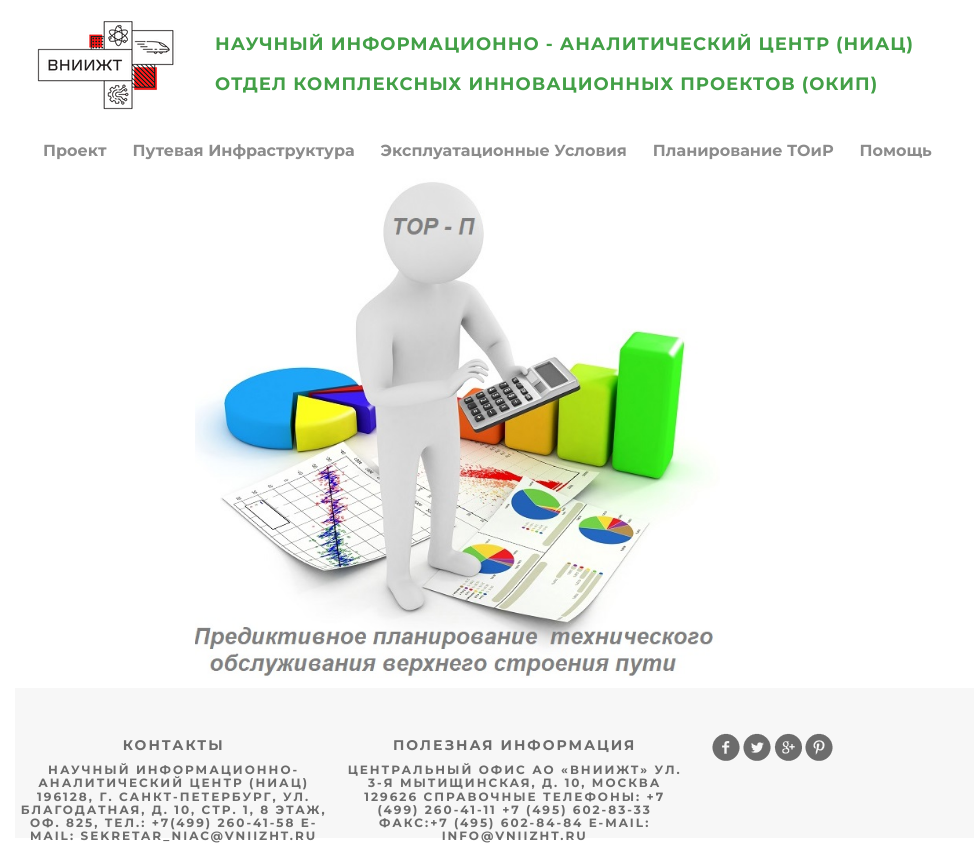
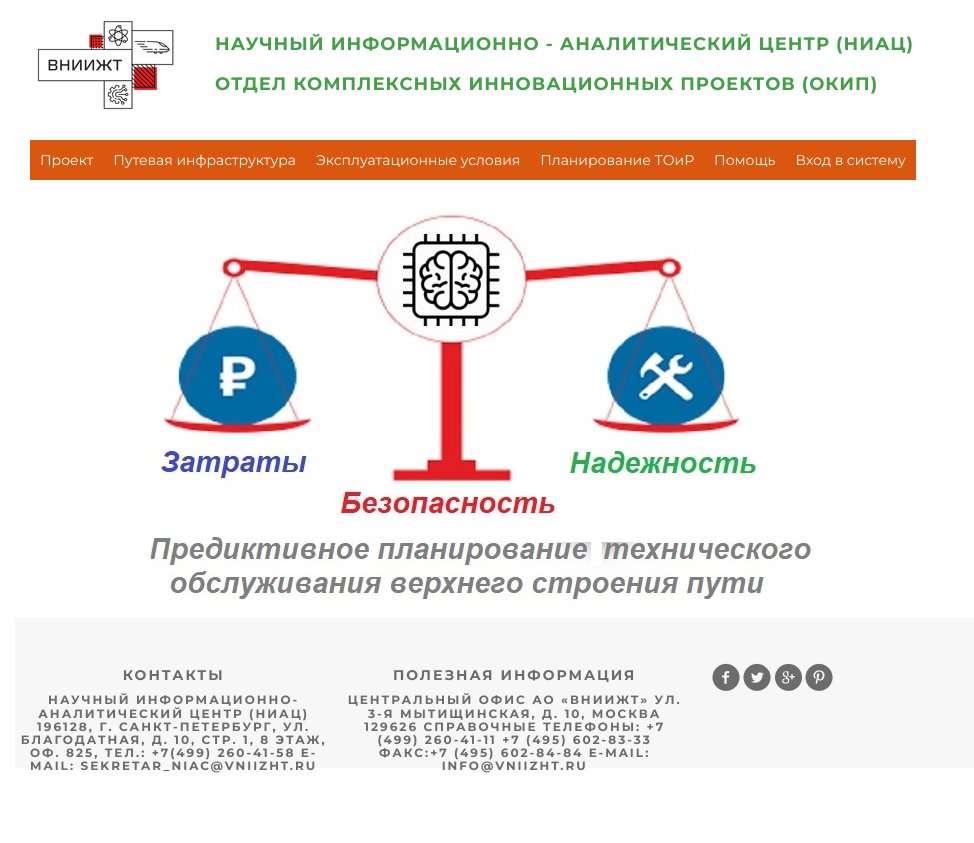
Before and after one commit to cheef78/Neiroexpert, a Django app: page / in a window 1280 px wide. Shown: the whole page, without its empty margins (0-974 px from the left). After the commit the page ends 773 px from the top, so only its background shows below. Run offline with Django 3.2, Linux system fonts and the light colour scheme; some libraries are stand-ins or nearby versions.

Commit message:
работа с меню

```diff
--- a/Neiroexpert_WEb/mainapp/templates/mainapp/index.html
+++ b/Neiroexpert_WEb/mainapp/templates/mainapp/index.html
@@ -25,14 +25,51 @@
 				Отдел комплексных инновационных проектов (ОКИП)
 			</span>
 		</div>
-		<ul class="menu" style = "margin-left:15px; margin-top:-90px;" >
-			<li><a href="#" > проект</a></li>
-			<li><a href="#">путевая инфраструктура</a></li>
-			<li><a href="#">эксплуатационные условия</a></li>
-			<li><a href="#">планирование ТОиР</a></li>
-			<li><a href="#">Помощь</a></li>
+		<ul class="mmenuu" style = "margin-left:15px; margin-top:-90px;" >
+			<li><a href="#" > Проект</a>
+				<ul class="ssubmenuu">
+					<li><a href="#">Создать новый проект</a></li>
+			        <li><a href="#">Загрузить существующий проект</a></li>
+			    </ul>
+			</li>
+			<li><a href="#">Путевая инфраструктура</a>
+				<ul class="ssubmenuu">
+					<li><a href="#">Характристики плана/профиля пути</a></li>
+			        <li><a href="#">Характеристики верхнего строения пути</a></li>
+					<li><a href="#">Загрузка характеристик из баз данных (ЕК АСУ И итп)</a></li>
+			    </ul>
+			</li>
+			<li><a href="#">Эксплуатационные условия</a>
+			    <ul class="ssubmenuu">
+					<li><a href="#">Данные подвижного состава</a></li>
+			        <li><a href="#">Характеристики вагонопотока</a></li>
+					<li><a href="#">Характеристики поездопотока</a></li>
+					<li><a href="#">Климатические характеристики</a></li>
+			    </ul>
+			</li>
+			<li><a href="#">Планирование ТОиР</a>
+				<ul class="ssubmenuu">
+					<li><a href="#">Нагруженность пути</a>
+						<ul class="ssubmenuu">
+							<li><a href="#">Расчет в программном комплексе ВЭИП</a></li>
+							<li><a href="#">Расчет по нейросетевым моделям</a></li>
+							<li><a href="#">Загрузка данных натурных измерений</a></li>
+						</ul>
+					</li>
+			        <li><a href="#">Технико-экономические критерии</a></li>
+					<li><a href="#">Планирование схемы ТОиР</a></li>
+				</ul>
+			</li>
+			<li><a href="#">Помощь</a>
+				<ul class="ssubmenuu">
+					<li><a href="#">Об программе</a></li>
+			        <li><a href="#">Обратиться к разработчику</a></li>
+					<li><a href="#">Часто задаваемые вопросы</a></li>
+				</ul>
+			</li>
+			<li><a href="#">Вход в систему</a></li>
 		</ul>
-		<img src ="/static/img/toir4.jpg" alt="альтернативный текст" style = "margin-top:15px; width:500 px; height: 500px; margin-left:180px; ">
+		<img src ="/static/img/toir5.jpg" alt="альтернативный текст" style = "margin-top:25px;  margin-left:120px; ">
 		<br>
 		<div class="footer">
 			<div class="text-footer">
--- a/Neiroexpert_WEb/static/css/style.css
+++ b/Neiroexpert_WEb/static/css/style.css
@@ -646,6 +646,7 @@ html, body {
 	list-style-type: none;
 	margin-top: 10px;
 	float: none;
+	display: block;
 }
 .menu li {
 	float: left;
@@ -1709,3 +1748,82 @@ td:first-child {
 .category_record.not_active {
 	opacity: 0.5;
 }
+
+
+ul {
+    /* Убираю маркеры у списка*/
+    list-style: none;
+    /* Делаю элементы блочными. */
+    display: block;
+    /* Убираю отступы. */
+    margin:0px;
+    /* Убираю еще отступы! */
+    padding:0px;
+}
+
+ul:after {
+    /* Делаю элементы блочными. */
+    display: block;
+    /* Убираю выравнивание. */
+    float: none;
+    content: ' ';
+    clear: both;
+}
+ul.mmenuu > li {
+    /* Задаю выравнивание и позиционирование. */
+    float: left;
+    /* Считаем координаты относительно исходного места*/
+    position: relative;
+}
+ul.mmenuu > li > a {
+    /* Делаю элементы блочными: */
+    display: block;
+    /* Задаю белый цвет. */
+    color: #fff;
+    /* Задаю отступ 10px. */
+    padding: 10px;
+    /* Убираю форматирование*/
+    text-decoration: none;
+    /* Задаю цвет. */
+    background-color: #da570f;
+}
+ul.mmenuu > li > a:hover {
+    /* Задаю цвет при наведении. */
+    background-color: #eb9316;
+}
+ul.ssubmenuu {
+    position: absolute;
+    width: 240px;
+    top: 37px;
+    left:0px;
+    /* Делаю субменю скрытыми. */
+    display: none;
+    /* Цвет — белый. */
+    background-color: white;
+}
+ul.ssubmenuu > li {
+    /* Блочное расположение элементов*/
+    display: block;
+}
+ul.ssubmenuu > li > a {
+    /* Делаю элементы блочными. */
+    display: block;
+    /* Убираю форматирование*/
+    text-decoration: none;
+    /* Задаю отступ. */
+    padding: 10px;
+    /* Задаю цвет. */
+    color: #ffffff;
+    /* Еще цвет. */
+    background-color: #da570f;
+}
+ul.ssubmenuu > li > a:hover {
+    /* Цвет бэкграунда при наведении. */
+    background-color: #eb9316;
+    /* Задаю подчеркивание*/
+    text-decoration: underline;
+}
+ul.mmenuu > li:hover > ul.ssubmenuu {
+    /* Делаю элементы блочными. */
+    display: block;
+}
```
Also changed, not shown: other parts of Neiroexpert_WEb/static/css/style.css (+38 -0 lines), Neiroexpert_WEb/static/img/3367075-kg.png (added), Neiroexpert_WEb/static/img/Brain-made-of-networks2-320x202.png (added), Neiroexpert_WEb/static/img/scale_1200.webp (added), Neiroexpert_WEb/static/img/toir5.jpg (added), Neiroexpert_WEb/static/img/значок-левого-и-правого-мозга-вектора-разнице-в-140301602.jpg (added).
